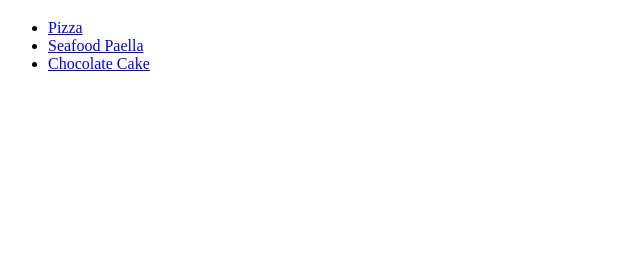
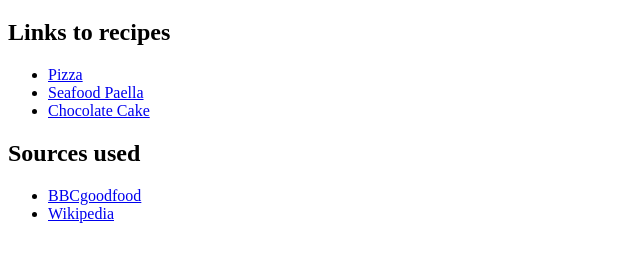
Before and after one commit to EMRuben/odin-recipes, a plain HTML site: page index.html in a window 1280 px wide. Shown: the part 61-322 px from the top of the page, without its empty margins (0-640 px from the left). Drawn offline with Linux system fonts and the light colour scheme.

Commit message:
Add link sources in index.html

```diff
--- a/index.html
+++ b/index.html
@@ -6,10 +6,16 @@
     </head>
     <body>
         <h1>Odin Recipes</h1>
+        <h2>Links to recipes</h2>
         <ul>
             <li><a href="recipes/pizza.html">Pizza</a></li>
             <li><a href="recipes/seafood-paella.html">Seafood Paella</a></li>
             <li><a href="recipes/chocolate-cake.html">Chocolate Cake</a></li>
         </ul>
+        <h2>Sources used</h2>
+        <ul>
+            <li><a href="https://www.bbcgoodfood.com/" rel="noopener noreferrer">BBCgoodfood</a></li>
+            <li><a href="https://www.wikipedia.org/" rel="noopener noreferrer">Wikipedia</a></li>
+        </ul>
     </body>
 </html>
```
